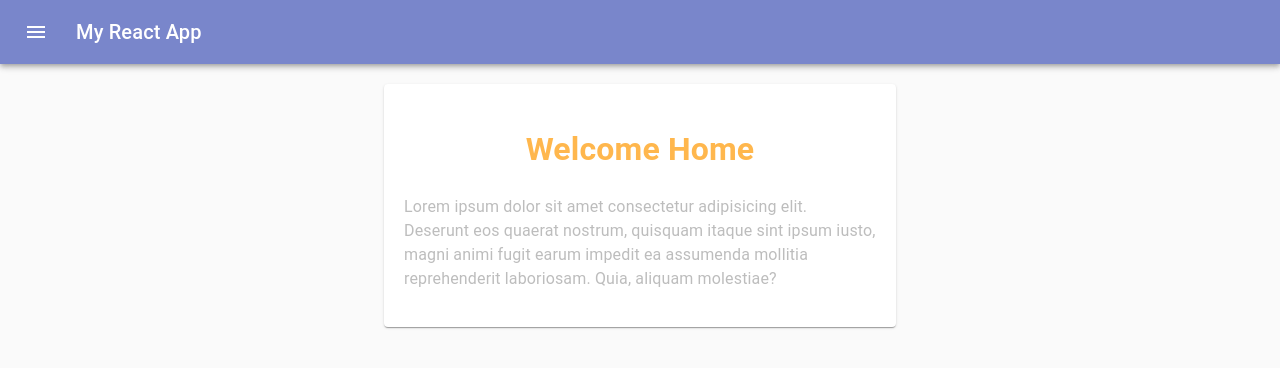
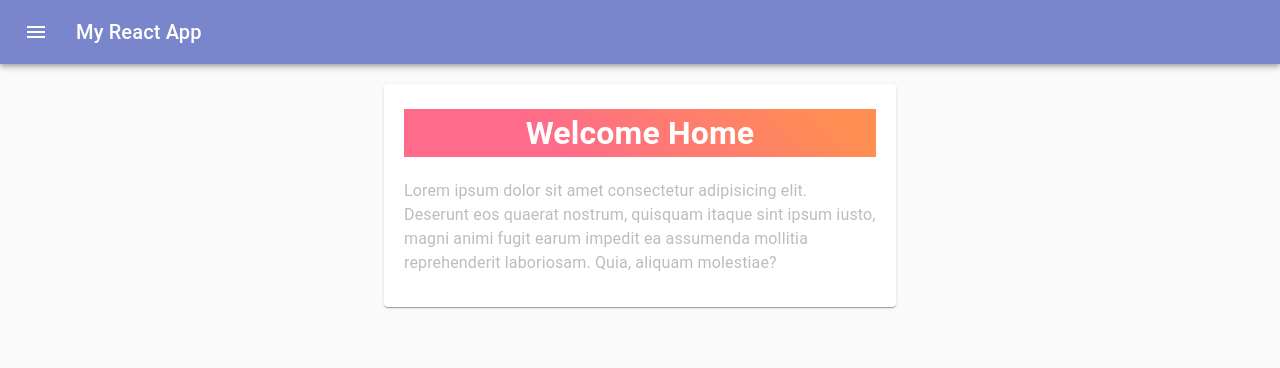
Before and after one commit to axelduret/my-first-react-app, a React (Create React App) app: page / in a window 1280 px wide. Shown: the top 368 px of the page. Built offline with nearby package versions, Linux system fonts and the light colour scheme.

Commit message:
edit h1 background and padding

```diff
--- a/src/components/Home/Home.js
+++ b/src/components/Home/Home.js
@@ -10,10 +10,13 @@ const newStyles = makeStyles((theme) => ({
     textAlign: "center",
     padding: 20,
     margin: 20,
+    paddingTop: 4,
+    paddingBottom: 16,
   },
   h1: {
     textAlign: "center",
-    color: theme.palette.warning.light,
+    color: theme.palette.common.white,
+    background: "linear-gradient(45deg, #FE6B8B 30%, #FF8E53 90%)",
   },
   p: {
     textAlign: "left",
```
